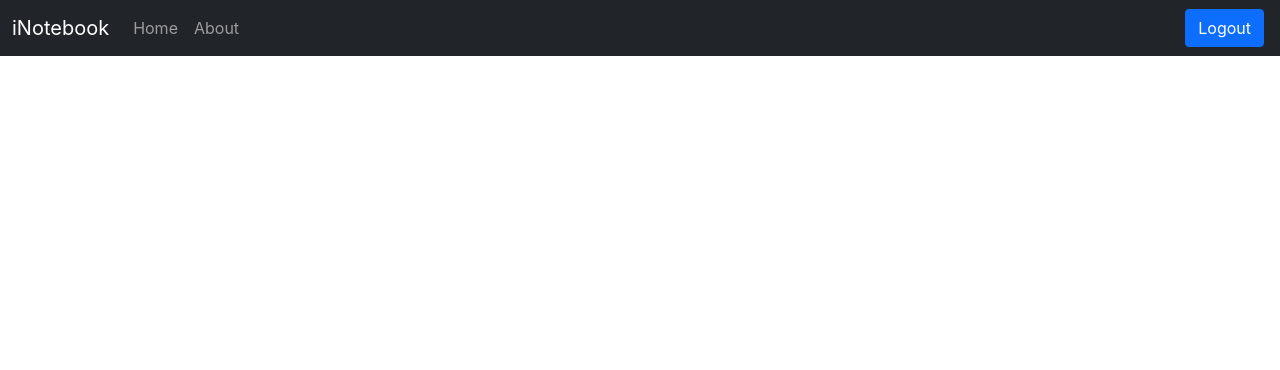
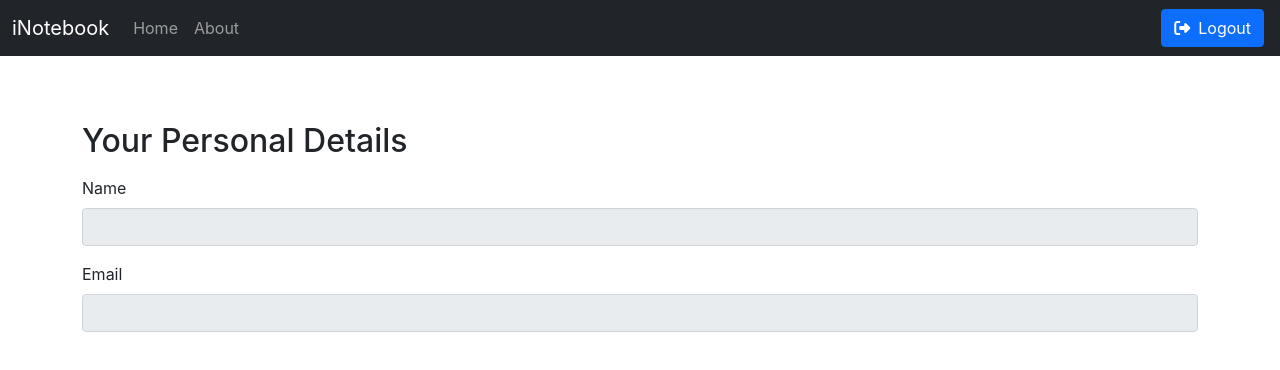
Before and after one commit to ParthG2912/iNoteBook-MERN, a React (Create React App) app: page /userDetail in a window 1280 px wide. Shown: the top 370 px of the page. Built offline with nearby package versions, Linux system fonts and the light colour scheme; no server answers; sample sign-in values are in the browser's storage.

Commit message:
UsreDetail Page Added.

```diff
--- a/src/App.js
+++ b/src/App.js
@@ -8,6 +8,7 @@ import NoteState from "./context/notes/NoteState";
 import Alert from "./components/Alert";
 import Login from "./components/Login";
 import Signup from "./components/Signup";
+import UserDetail from "./components/UserDetail";
 
 function App() {
     const [alert, setAlert] = useState(null);
@@ -34,6 +35,7 @@ function App() {
                             <Route path="/about" element={<About />} />
                             <Route path="/login" element={<Login showAlert={showAlert} />} />
                             <Route path="/signup" element={<Signup showAlert={showAlert} />} />
+                            <Route path="/userDetail" element={<UserDetail showAlert={showAlert} />} />
                         </Routes>
                     </div>
                 </Router>
--- a/src/components/About.js
+++ b/src/components/About.js
@@ -1,5 +1,10 @@
 import React from "react";
 
 export const About = () => {
-    return <div>This is About Page</div>;
+    return (
+        <div className="container my-3">
+            <h2 className="my-2">iNotebook</h2>
+            <p>iNotebook helps you create notes on cloud that only you can access. </p>
+        </div>
+    );
 };
--- a/src/components/Navbar.js
+++ b/src/components/Navbar.js
@@ -1,8 +1,10 @@
 import React from "react";
-import { Link, useLocation } from "react-router-dom";
+import { Link, useLocation, useNavigate } from "react-router-dom";
+// import UserDetail from "./UserDetail";
 
 export const Navbar = () => {
     let location = useLocation();
+    const navigate = useNavigate();
 
     return (
         <nav className="navbar navbar-expand-lg navbar-dark bg-dark">
@@ -35,24 +37,34 @@ export const Navbar = () => {
                     </ul>
                     {localStorage.getItem("token") ? (
                         <form className="d-flex">
+                            {location.pathname !== "/userDetail" && (
+                                <Link to="/userDetail" className="btn btn-primary mx-1 d-flex align-item-center">
+                                    <i className="m-auto fa-solid fa-user"></i>
+                                    <p className="my-auto ms-2">Account</p>
+                                </Link>
+                            )}
                             <Link
                                 to="/login"
-                                className="btn btn-primary mx-1"
+                                className="btn btn-primary mx-1 d-flex align-item-center"
                                 onClick={() => {
                                     localStorage.removeItem("token");
-                                }}
-                                role="button">
-                                Logout
+                                }}>
+                                <i className="m-auto fa-solid fa-right-from-bracket"></i>
+                                <p className="my-auto ms-2">Logout</p>
                             </Link>
                         </form>
                     ) : (
                         <form className="d-flex">
+                            {location.pathname !== "/login" && (
                                 <Link to="/login" className="btn btn-primary mx-1" role="button">
                                     Login
                                 </Link>
+                            )}
+                            {location.pathname !== "/signup" && (
                                 <Link to="/signup" className="btn btn-primary mx-1" role="button">
                                     Signup
                                 </Link>
+                            )}
                         </form>
                     )}
                 </div>
--- a/src/components/Noteitem.js
+++ b/src/components/Noteitem.js
@@ -21,7 +21,7 @@ const Noteitem = (props) => {
                             }}></i>
                         <i
                             className="far fa-edit mx-2"
-                            style={{ color: "blue", "--fa-primary-color": "black" }}
+                            style={{ color: "blue" }}
                             onClick={() => {
                                 updateNote(note);
                             }}></i>
--- /dev/null
+++ b/src/components/UserDetail.js
@@ -0,0 +1,43 @@
+import React, { useEffect, useState } from "react";
+
+const UserDetail = () => {
+    const [detail, setDetail] = useState({ name: "", email: "" });
+
+    const getDetail = async () => {
+        const response = await fetch("http://localhost:5000/api/auth/getuser", {
+            method: "GET",
+            headers: {
+                "content-type": "application/JSON",
+                "auth-token": localStorage.getItem("token"),
+            },
+        });
+        const json = await response.json();
+        const { name, email } = json;
+        setDetail({ name, email });
+    };
+
+    useEffect(() => {
+        getDetail();
+        // eslint-disable-next-line
+    }, []);
+
+    return (
+        <fieldset disabled>
+            <h2 className="my-3">Your Personal Details</h2>
+            <div className="mb-3">
+                <label for="name" className="form-label">
+                    Name
+                </label>
+                <input type="text" id="name" name="name" className="form-control" placeholder={detail.name} />
+            </div>
+            <div className="mb-3">
+                <label for="email" className="form-label">
+                    Email
+                </label>
+                <input type="text" id="email" name="email" className="form-control" placeholder={detail.email} />
+            </div>
+        </fieldset>
+    );
+};
+
+export default UserDetail;
```
Also changed, not shown: 1 other file (tests, documents, lock files or other folders). Lines whose indentation alone changed are shown as unchanged.
